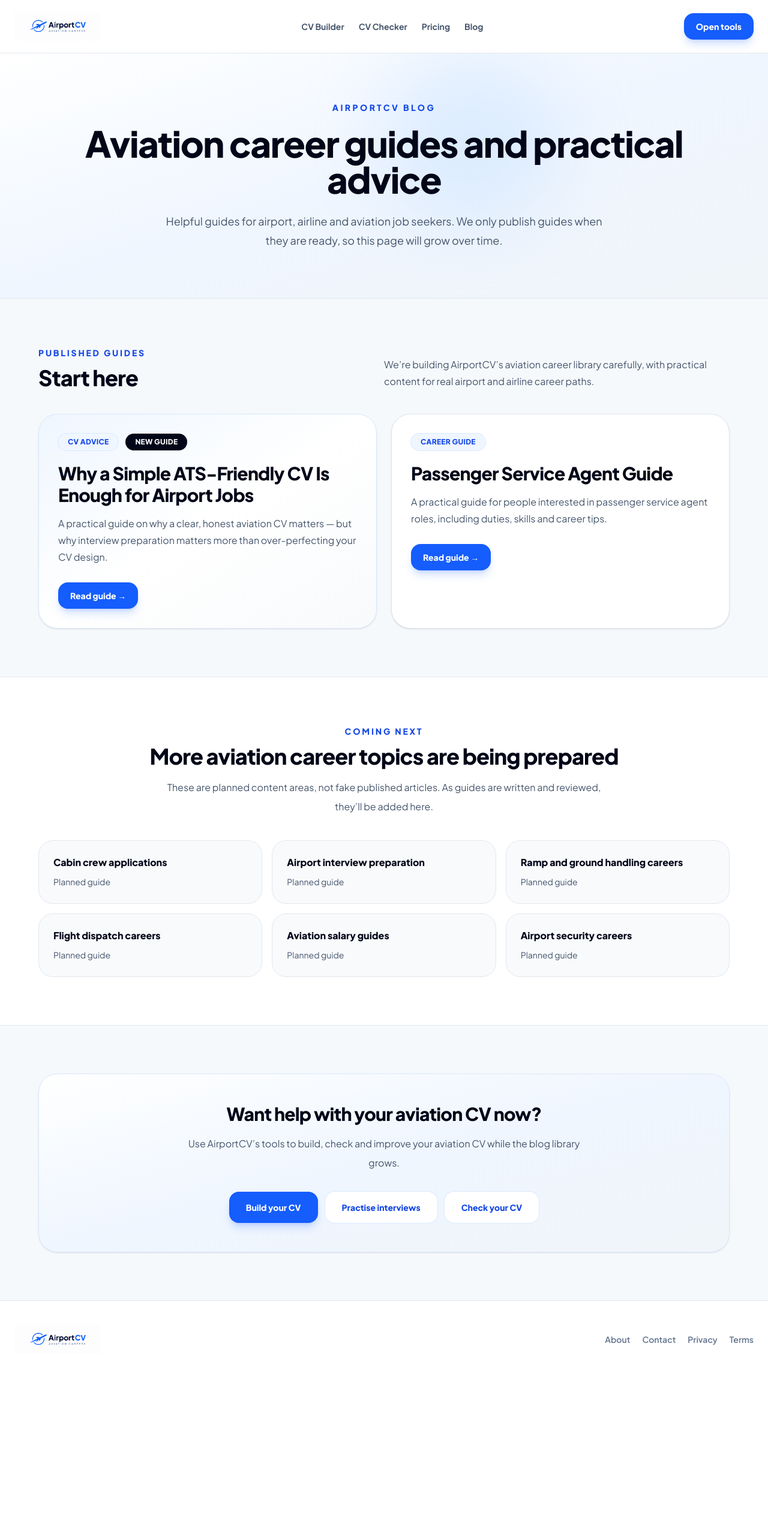
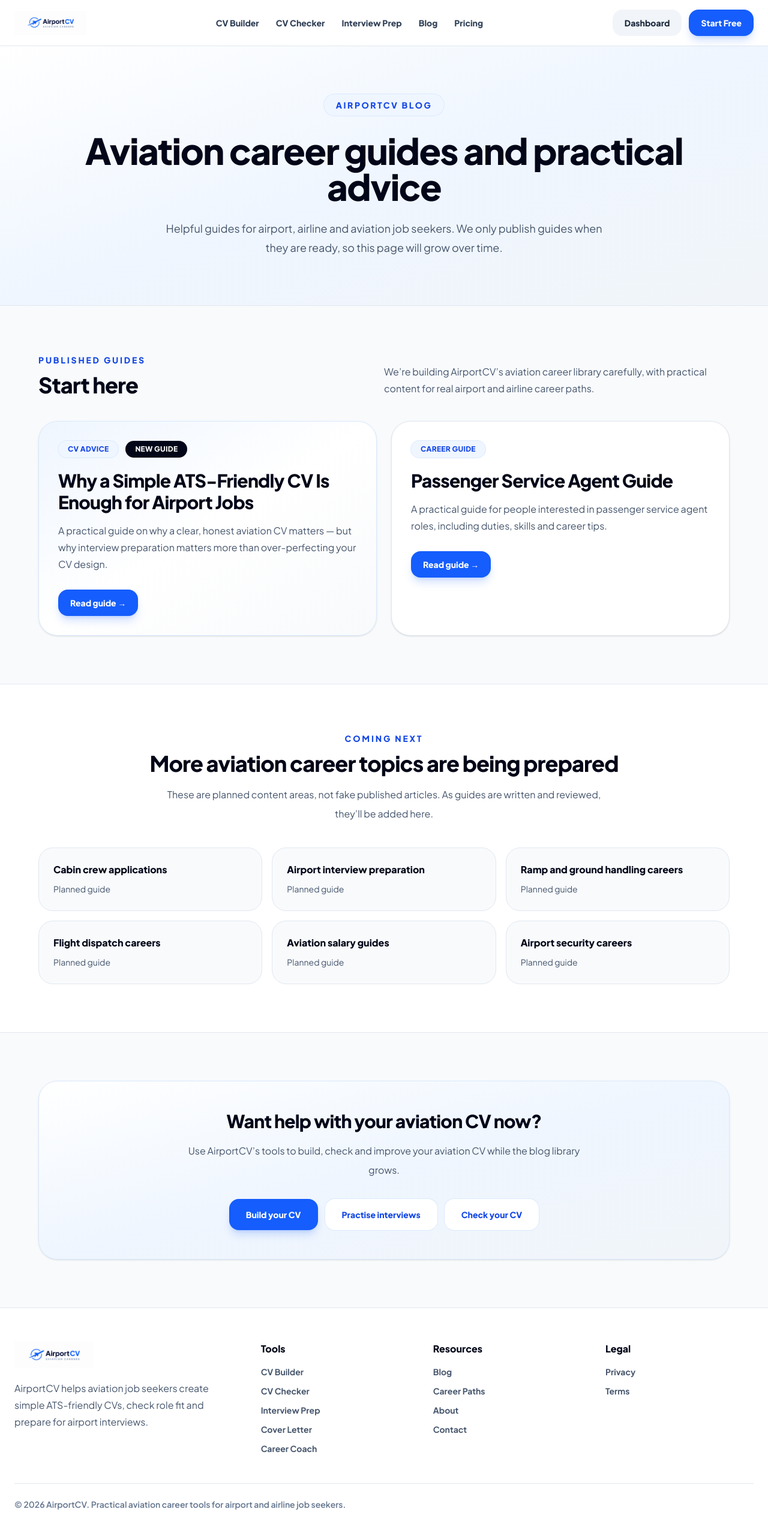
Before and after one commit to jjayakumaraero-eng/airportcv-web, a Next.js app: page /blog in a window 1280 px wide. Shown: the top 2556 px of the page at 60% size. Before the commit the page ends 2297 px from the top, so only its background shows below. Built offline with nearby package versions, Linux system fonts and the light colour scheme.

Commit message:
Simplify marketing navigation and footer

```diff
--- a/components/MarketingPageShell.tsx
+++ b/components/MarketingPageShell.tsx
@@ -3,11 +3,39 @@ import Link from "next/link";
 import type { ReactNode } from "react";
 
 type MarketingPageShellProps = {
-  eyebrow?: string;
+  eyebrow: string;
   title: string;
   description: string;
   children: ReactNode;
 };
+
+const navLinks = [
+  { label: "CV Builder", href: "/cv-builder" },
+  { label: "CV Checker", href: "/cv-checker" },
+  { label: "Interview Prep", href: "/interview-prep" },
+  { label: "Blog", href: "/blog" },
+  { label: "Pricing", href: "/pricing" },
+];
+
+const footerTools = [
+  { label: "CV Builder", href: "/cv-builder" },
+  { label: "CV Checker", href: "/cv-checker" },
+  { label: "Interview Prep", href: "/interview-prep" },
+  { label: "Cover Letter", href: "/cover-letter" },
+  { label: "Career Coach", href: "/career-coach" },
+];
+
+const footerResources = [
+  { label: "Blog", href: "/blog" },
+  { label: "Career Paths", href: "/success-stories" },
+  { label: "About", href: "/about" },
+  { label: "Contact", href: "/contact" },
+];
+
+const footerLegal = [
+  { label: "Privacy", href: "/privacy" },
+  { label: "Terms", href: "/terms" },
+];
 
 export default function MarketingPageShell({
   eyebrow,
@@ -16,54 +44,57 @@ export default function MarketingPageShell({
   children,
 }: MarketingPageShellProps) {
   return (
-    <main className="min-h-screen bg-[#f6f9fc] text-slate-950">
-      <header className="border-b border-slate-200 bg-white/95 backdrop-blur">
-        <div className="mx-auto flex max-w-7xl items-center justify-between px-6 py-5">
-          <Link href="/" className="flex items-center">
+    <main className="min-h-screen bg-slate-50 text-slate-950">
+      <header className="sticky top-0 z-40 border-b border-slate-200 bg-white/95 backdrop-blur">
+        <div className="mx-auto flex max-w-7xl items-center justify-between gap-5 px-6 py-4">
+          <Link href="/" className="flex items-center gap-3">
             <Image
               src="/airportcv-logo-light.png"
               alt="AirportCV"
-              width={180}
-              height={52}
-              className="h-auto w-36"
+              width={150}
+              height={42}
+              className="h-10 w-auto"
               priority
             />
           </Link>
 
-          <nav className="hidden items-center gap-6 text-sm font-bold text-slate-600 md:flex">
-            <Link href="/cv-builder" className="hover:text-blue-700">
-              CV Builder
+          <nav className="hidden items-center gap-7 lg:flex">
+            {navLinks.map((link) => (
+              <Link
+                key={link.href}
+                href={link.href}
+                className="text-sm font-extrabold text-slate-700 transition hover:text-blue-700"
+              >
+                {link.label}
               </Link>
-            <Link href="/cv-checker" className="hover:text-blue-700">
-              CV Checker
-            </Link>
-            <Link href="/pricing" className="hover:text-blue-700">
-              Pricing
-            </Link>
-            <Link href="/blog" className="hover:text-blue-700">
-              Blog
-            </Link>
+            ))}
           </nav>
 
+          <div className="flex items-center gap-3">
             <Link
               href="/dashboard"
+              className="hidden rounded-2xl bg-slate-100 px-5 py-3 text-sm font-extrabold text-slate-800 transition hover:bg-slate-200 sm:inline-flex"
+            >
+              Dashboard
+            </Link>
+
+            <Link
+              href="/cv-builder"
               className="rounded-2xl bg-blue-600 px-5 py-3 text-sm font-extrabold text-white shadow-lg shadow-blue-600/20 transition hover:bg-blue-700"
             >
-            Open tools
+              Start Free
             </Link>
+          </div>
         </div>
       </header>
 
-      <section className="relative overflow-hidden border-b border-slate-200 bg-gradient-to-br from-white via-blue-50 to-slate-100 px-6 py-20">
-        <div className="absolute left-1/2 top-0 h-72 w-72 rounded-full bg-blue-200/40 blur-3xl" />
-        <div className="relative mx-auto max-w-5xl text-center">
-          {eyebrow && (
-            <p className="text-sm font-extrabold uppercase tracking-[0.24em] text-blue-700">
+      <section className="border-b border-slate-200 bg-gradient-to-br from-white via-blue-50 to-slate-100 px-6 py-20">
+        <div className="mx-auto max-w-5xl text-center">
+          <p className="inline-flex rounded-full bg-blue-50 px-5 py-2 text-sm font-extrabold uppercase tracking-[0.18em] text-blue-700 ring-1 ring-blue-100">
             {eyebrow}
           </p>
-          )}
 
-          <h1 className="mt-5 text-4xl font-black tracking-tight text-slate-950 md:text-6xl">
+          <h1 className="mt-7 text-4xl font-black tracking-tight text-slate-950 md:text-6xl">
             {title}
           </h1>
 
@@ -73,32 +104,74 @@ export default function MarketingPageShell({
         </div>
       </section>
 
-      <div>{children}</div>
+      {children}
 
-      <footer className="border-t border-slate-200 bg-white px-6 py-10">
-        <div className="mx-auto flex max-w-7xl flex-col gap-6 md:flex-row md:items-center md:justify-between">
+      <footer className="border-t border-slate-200 bg-white px-6 py-14">
+        <div className="mx-auto grid max-w-7xl gap-10 md:grid-cols-[1.5fr_1fr_1fr_1fr]">
+          <div>
             <Image
               src="/airportcv-logo-light.png"
               alt="AirportCV"
-            width={180}
-            height={52}
-            className="h-auto w-36"
+              width={170}
+              height={48}
+              className="h-11 w-auto"
             />
 
-          <div className="flex flex-wrap gap-5 text-sm font-semibold text-slate-500">
-            <Link href="/about" className="hover:text-blue-700">
-              About
+            <p className="mt-5 max-w-sm leading-7 text-slate-600">
+              AirportCV helps aviation job seekers create simple ATS-friendly
+              CVs, check role fit and prepare for airport interviews.
+            </p>
+          </div>
+
+          <div>
+            <h3 className="font-black text-slate-950">Tools</h3>
+            <div className="mt-4 space-y-3">
+              {footerTools.map((link) => (
+                <Link
+                  key={link.href}
+                  href={link.href}
+                  className="block text-sm font-bold text-slate-600 transition hover:text-blue-700"
+                >
+                  {link.label}
                 </Link>
-            <Link href="/contact" className="hover:text-blue-700">
-              Contact
+              ))}
+            </div>
+          </div>
+
+          <div>
+            <h3 className="font-black text-slate-950">Resources</h3>
+            <div className="mt-4 space-y-3">
+              {footerResources.map((link) => (
+                <Link
+                  key={link.href}
+                  href={link.href}
+                  className="block text-sm font-bold text-slate-600 transition hover:text-blue-700"
+                >
+                  {link.label}
                 </Link>
-            <Link href="/privacy" className="hover:text-blue-700">
-              Privacy
+              ))}
+            </div>
+          </div>
+
+          <div>
+            <h3 className="font-black text-slate-950">Legal</h3>
+            <div className="mt-4 space-y-3">
+              {footerLegal.map((link) => (
+                <Link
+                  key={link.href}
+                  href={link.href}
+                  className="block text-sm font-bold text-slate-600 transition hover:text-blue-700"
+                >
+                  {link.label}
                 </Link>
-            <Link href="/terms" className="hover:text-blue-700">
-              Terms
-            </Link>
+              ))}
             </div>
+          </div>
+        </div>
+
+        <div className="mx-auto mt-12 max-w-7xl border-t border-slate-200 pt-6 text-sm font-semibold text-slate-500">
+          © {new Date().getFullYear()} AirportCV. Practical aviation career
+          tools for airport and airline job seekers.
         </div>
       </footer>
     </main>
```
Lines whose indentation alone changed are shown as unchanged.
